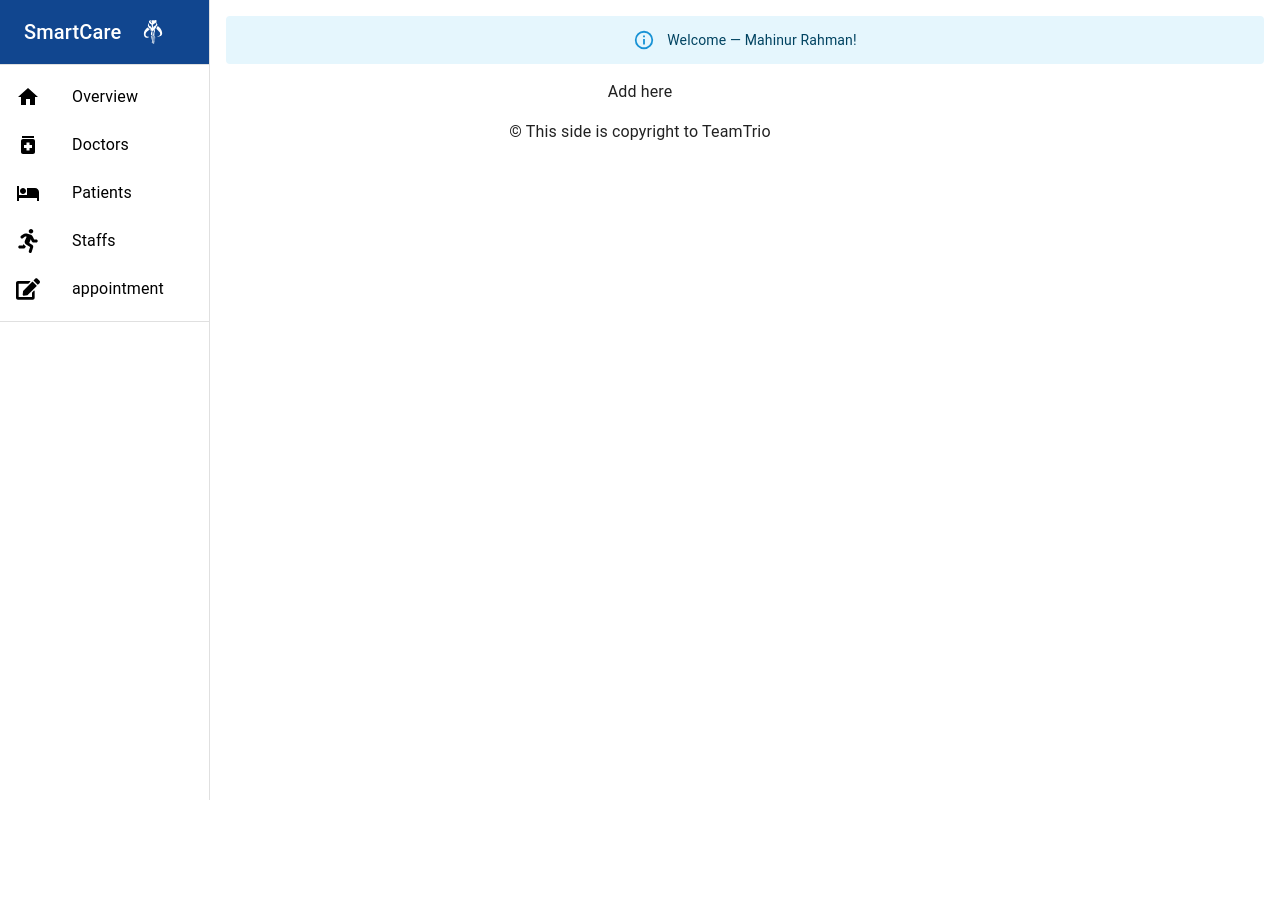
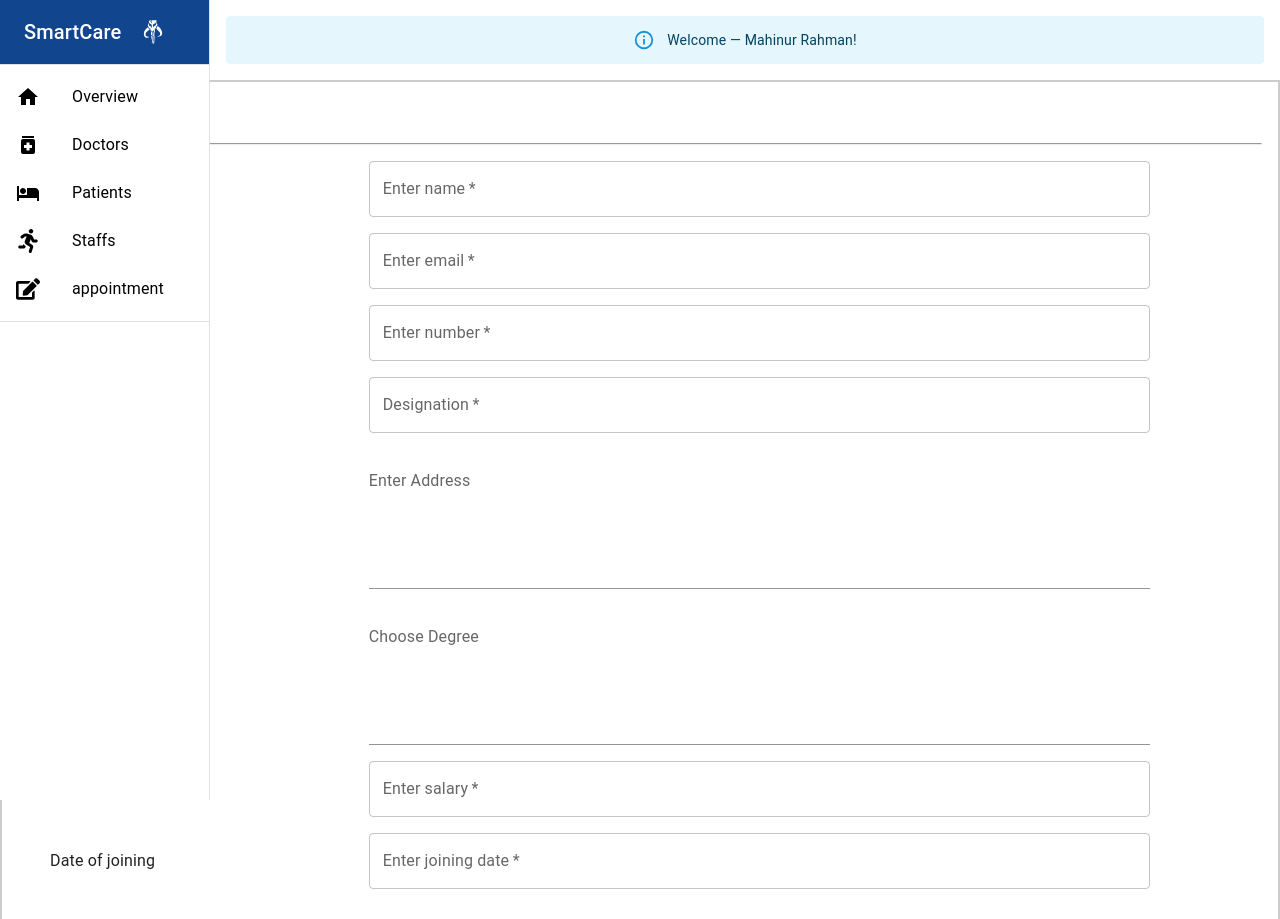
Before and after one commit to srihernogo/practice-react-hospital, a React (Create React App) app: page /addDoctor in a window 1280 px wide. Shown: the top 919 px of the page. Before the commit the page ends 800 px from the top, so only its background shows below. Built offline with nearby package versions, Linux system fonts and the light colour scheme.

Commit message:
Add doctor page

```diff
--- a/src/Pages/Doctors/AddDoctor/AddDoctor.js
+++ b/src/Pages/Doctors/AddDoctor/AddDoctor.js
@@ -1,7 +1,154 @@
+import { Box, Button, Chip, Grid, TextField, Typography } from '@mui/material';
 import React from 'react';
 
 const AddDoctor = () => {
-  return <div>Add here</div>;
+  return (
+    <Box
+      style={{
+        border: '2px solid #ccc',
+        padding: '1rem 1rem',
+        background: '#fff',
+      }}
+    >
+      <Box style={{ display: 'flex' }}>
+        <Button
+          variant="contained"
+          sx={{ background: '#042A4A', color: '#fff' }}
+        >
+          Doctors List
+        </Button>
+      </Box>
+      <hr></hr>
+      <form>
+        <Grid
+          container
+          spacing={2}
+          sx={{
+            display: 'flex',
+            justifyContent: 'flex-start',
+            alignItems: 'center',
+            padding: '.5rem 2rem',
+            textAlign: 'start',
+          }}
+        >
+          <Grid item xs={12} md={4}>
+            <Typography variant="OVERLINE TEXT">Name</Typography>
+          </Grid>
+          <Grid item xs={12} md={8} sx={{ marginLeft: { md: '-5rem' } }}>
+            <TextField
+              id="standard-basic"
+              label="Enter name"
+              required
+              fullWidth
+            />
+          </Grid>
+          <Grid item xs={12} md={4}>
+            <Typography variant="OVERLINE TEXT">Email</Typography>
+          </Grid>
+          <Grid item xs={12} md={8} sx={{ marginLeft: { md: '-5rem' } }}>
+            <TextField
+              id="standard-basic"
+              label="Enter email"
+              required
+              fullWidth
+            />
+          </Grid>
+          <Grid item xs={12} md={4}>
+            <Typography variant="OVERLINE TEXT">Phone</Typography>
+          </Grid>
+          <Grid item xs={12} md={8} sx={{ marginLeft: { md: '-5rem' } }}>
+            <TextField
+              id="standard-basic"
+              label="Enter number"
+              required
+              fullWidth
+            />
+          </Grid>
+          <Grid item xs={12} md={4}>
+            <Typography variant="OVERLINE TEXT">Designation</Typography>
+          </Grid>
+          <Grid item xs={12} md={8} sx={{ marginLeft: { md: '-5rem' } }}>
+            <TextField
+              id="standard-basic"
+              label="Designation"
+              required
+              fullWidth
+            />
+          </Grid>
+          <Grid item xs={12} md={4}>
+            <Typography variant="OVERLINE TEXT">Address</Typography>
+          </Grid>
+          <Grid item xs={12} md={8} sx={{ marginLeft: { md: '-5rem' } }}>
+            <TextField
+              id="standard-basic"
+              label="Enter Address"
+              variant="standard"
+              multiline
+              rows={5}
+              fullWidth
+            />
+          </Grid>
+          <Grid item xs={12} md={4}>
+            <Typography variant="OVERLINE TEXT">Degree</Typography>
+          </Grid>
+          <Grid item xs={12} md={8} sx={{ marginLeft: { md: '-5rem' } }}>
+            <TextField
+              id="standard-basic"
+              label="Choose Degree"
+              variant="standard"
+              multiline
+              rows={5}
+              fullWidth
+            />
+          </Grid>
+          <Grid item xs={12} md={4}>
+            <Typography variant="OVERLINE TEXT">Salary</Typography>
+          </Grid>
+          <Grid item xs={12} md={8} sx={{ marginLeft: { md: '-5rem' } }}>
+            <TextField
+              id="standard-basic"
+              label="Enter salary"
+              required
+              fullWidth
+            />
+          </Grid>
+          <Grid item xs={12} md={4}>
+            <Typography variant="OVERLINE TEXT">Date of joining</Typography>
+          </Grid>
+          <Grid item xs={12} md={8} sx={{ marginLeft: { md: '-5rem' } }}>
+            <TextField
+              id="standard-basic"
+              label="Enter joining date"
+              required
+              fullWidth
+            />
+          </Grid>
+          <Grid item xs={12} md={4}>
+            <Typography variant="OVERLINE TEXT">Decision</Typography>
+          </Grid>
+          <Grid item xs={12} md={8} sx={{ marginLeft: { md: '-5rem' } }}>
+            <Box sx={{ display: 'flex', margin: '1rem 0' }}>
+              <Button variant="outlined" color="error" type="reset">
+                RESET
+              </Button>
+              <Chip
+                label="OR"
+                color="secondary"
+                style={{
+                  marginLeft: '-.8rem',
+                  marginRight: '-.8rem',
+                  marginTop: '.1rem',
+                }}
+              />
+              <Button variant="outlined" color="success" type="submit">
+                SAVE
+              </Button>
+            </Box>
+          </Grid>
+        </Grid>
+      </form>
+    </Box>
+  );
 };
 
 export default AddDoctor;
```
Also changed, not shown: src/Pages/Dashboard/Dashboard.js (+10 -4 lines).
